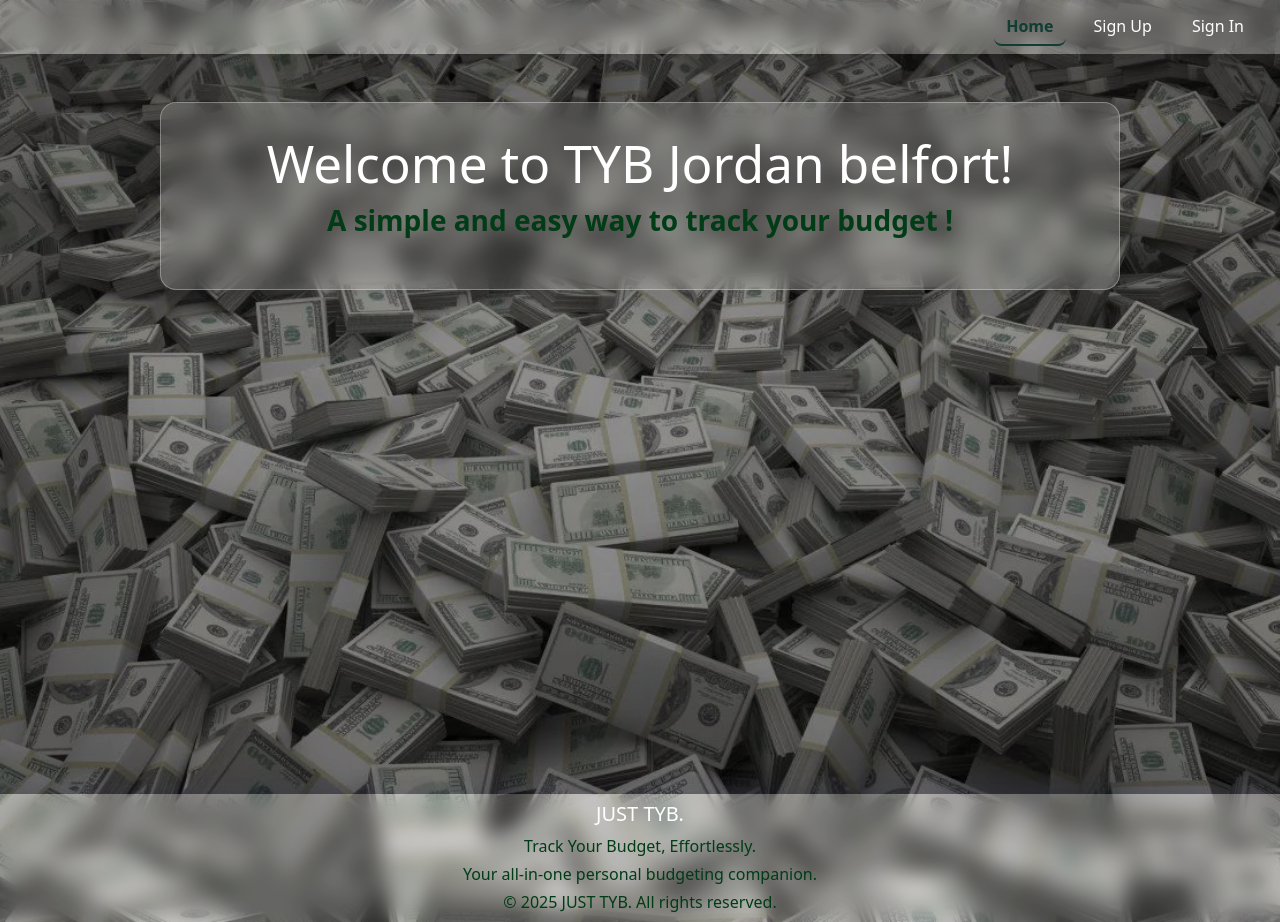
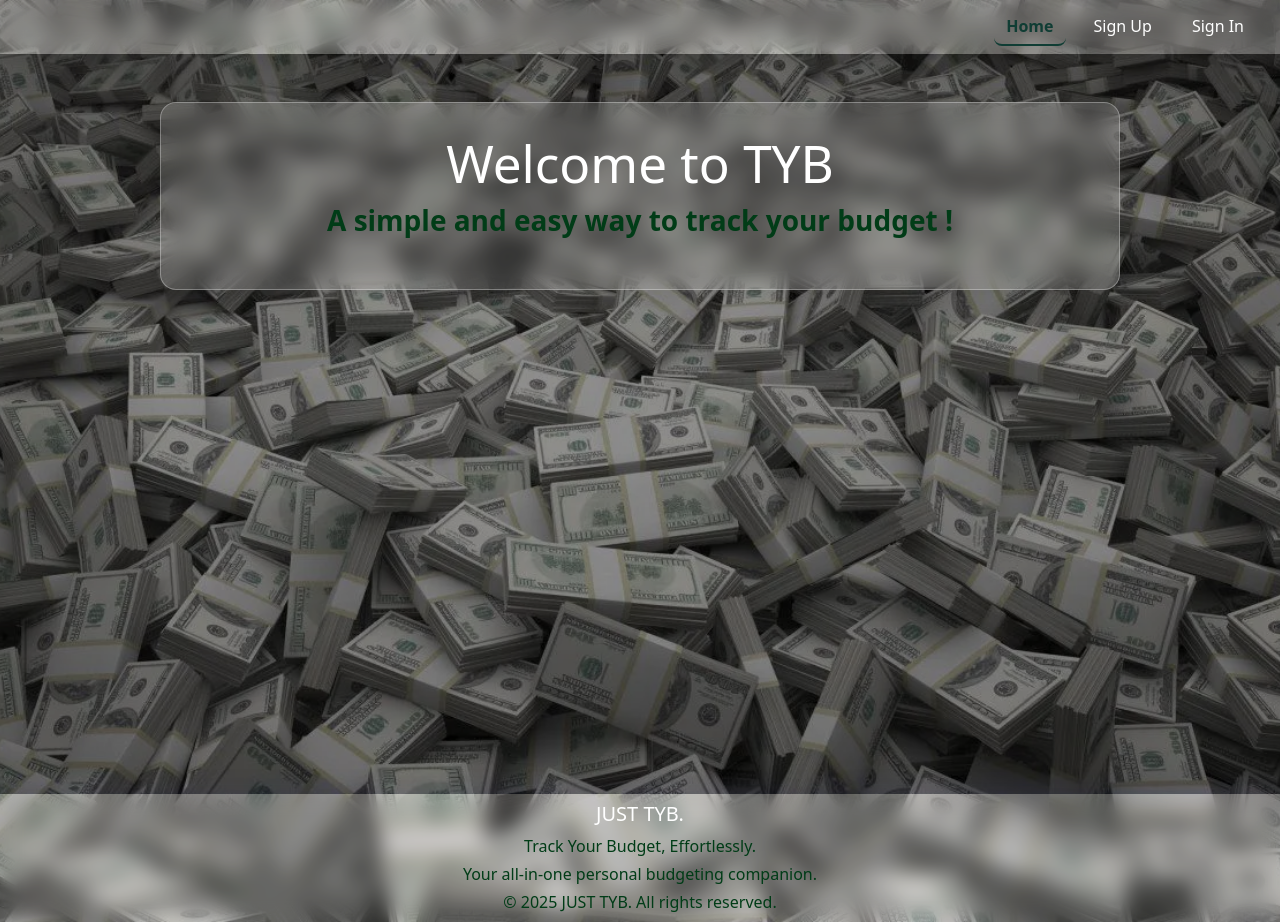
Before and after one commit to srineelx23/Devops-Project, a React (Vite) app in the folder client/: page / in a window 1280 px wide. Built offline with nearby package versions, Linux system fonts and the light colour scheme.

Commit message:
last test commit

```diff
--- a/client/src/components/Home/Home.jsx
+++ b/client/src/components/Home/Home.jsx
@@ -4,7 +4,7 @@ function Home() {
   return (
     <div className='' >
         <div className='glass-card w-75 mx-auto mt-5'>
-            <h1 className='text-center'>Welcome to TYB Jordan belfort!<br /></h1>
+            <h1 className='text-center'>Welcome to TYB <br /></h1>
             <p className='text-center lead fs-3 fw-bold'>A simple and easy way to track your budget !</p>
         </div>
     </div>
```
